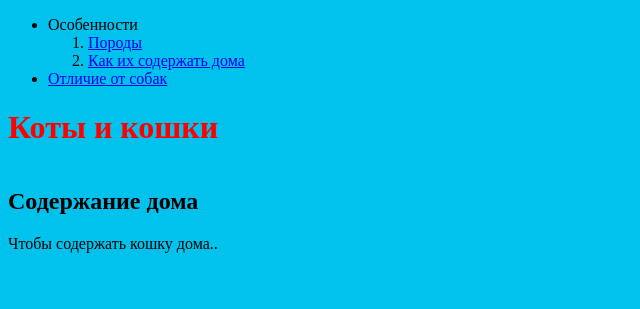
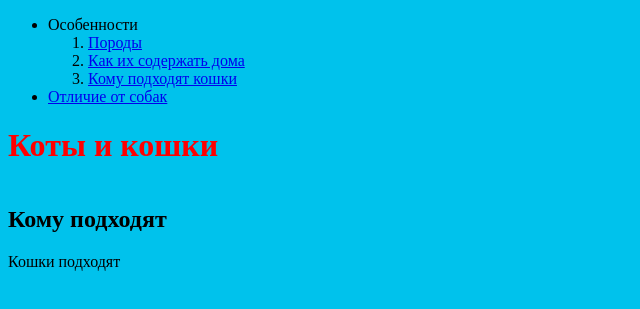
Before and after one commit to moonfiss/moonfiss.github.io, a plain HTML site: page text.html in a window 1280 px wide. Shown: the part 135-444 px from the top of the page, without its empty margins (0-640 px from the left). Drawn offline with Linux system fonts and the light colour scheme.

Commit message:
Tue, Sep 19, 2023, 3:47 PM +07:00

```diff
--- a/text.html
+++ b/text.html
@@ -14,6 +14,7 @@
                 <ol>
                     <li><a href="index.html">Породы</a></li>
                     <li><a href="week.html">Как их содержать дома</a></li>
+                    <li><a href="text.html">Кому подходят кошки</a></li>
                 </ol>
             </li>
             <li>
@@ -24,9 +25,9 @@
         </header>
         <div id="flex">
         </div>
-        <h2>Содержание дома</h2>
+        <h2>Кому подходят</h2>
         <p>
-            Чтобы содержать кошку дома..
+            Кошки подходят
         </p>
 
     </body>
```
Also changed, not shown: css.html (+1 -0 lines), index.html (+1 -0 lines), week.html (+1 -0 lines).
